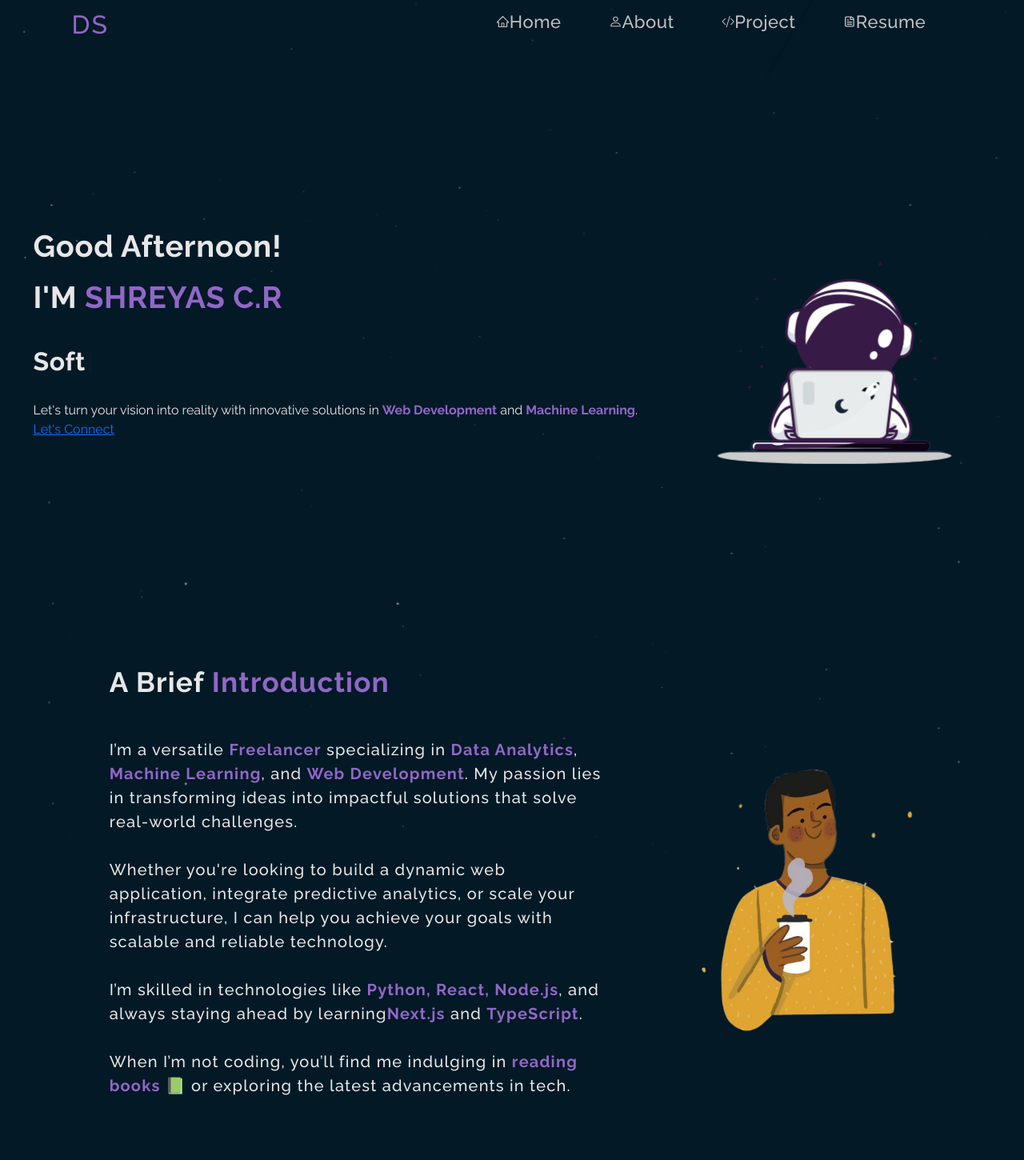
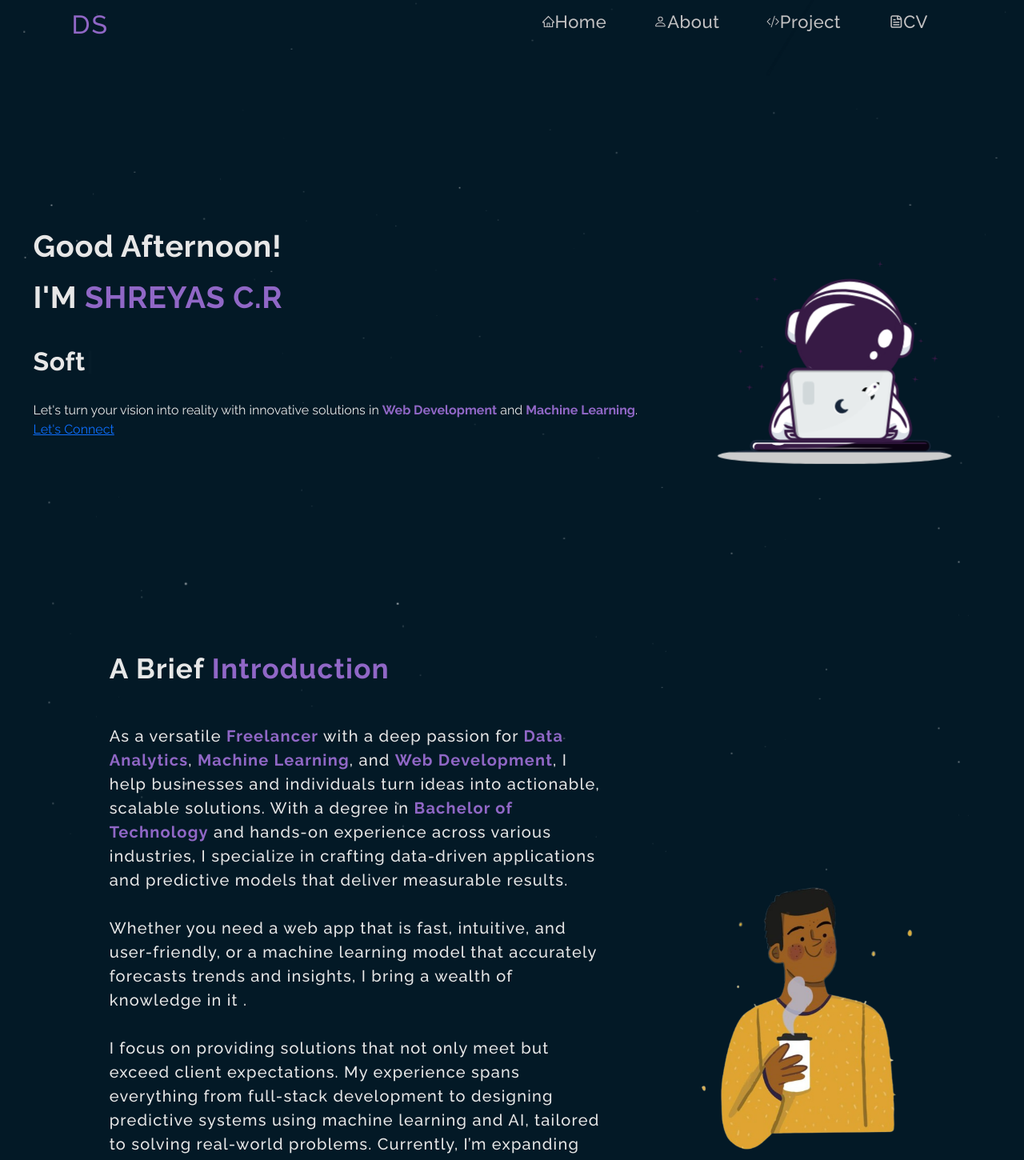
Before and after one commit to ssyasa/Portfolio, a React (Create React App) app: page / in a window 1280 px wide. Shown: the top 1450 px of the page at 80% size. Built offline with nearby package versions, Linux system fonts and the light colour scheme.

Commit message:
home page updated

```diff
--- a/src/Components/Home.js
+++ b/src/Components/Home.js
@@ -45,13 +45,14 @@ const Home = () => {
         <div className='AboutText'>
           <h1 className='AboutTextHeading'>A Brief <b>Introduction</b></h1>
           <p>
-            I’m a versatile <b>Freelancer</b> specializing in <b>Data Analytics</b>, <b>Machine Learning</b>, and <b>Web Development</b>.
-            My passion lies in transforming ideas into impactful solutions that solve real-world challenges.<br /><br />
-            Whether you're looking to build a dynamic web application, integrate predictive analytics, or scale your infrastructure,
-            I can help you achieve your goals with scalable and reliable technology.<br /><br />
-            I’m skilled in technologies like <b>Python, React, Node.js</b>, and always staying ahead by learning
-            <b>Next.js</b> and <b>TypeScript</b>.<br /><br />
-            When I’m not coding, you’ll find me indulging in <b>reading books 📗</b> or exploring the latest advancements in tech.
+            As a versatile <b>Freelancer</b> with a deep passion for <b>Data Analytics</b>, <b>Machine Learning</b>, and <b>Web Development</b>, I help businesses and individuals turn ideas into actionable, scalable solutions.
+            With a degree in <b>Bachelor of Technology</b> and hands-on experience across various industries, I specialize in crafting data-driven applications and predictive models that deliver measurable results.<br /><br />
+
+            Whether you need a web app that is fast, intuitive, and user-friendly, or a machine learning model that accurately forecasts trends and insights, I bring a wealth of knowledge in it . <br /><br />
+
+            I focus on providing solutions that not only meet but exceed client expectations. My experience spans everything from full-stack development to designing predictive systems using machine learning and AI, tailored to solving real-world problems. Currently, I’m expanding my expertise into <b>Next.js</b> and <b>TypeScript</b> to stay on the cutting edge of web technologies.<br /><br />
+
+            When I'm not building innovative projects, you’ll find me exploring emerging technologies, reading thought-provoking books 📗, and constantly seeking new ways to make an impact in the tech world. Let’s collaborate to bring your next big idea to life!
           </p>
         </div>
 
--- a/src/Components/Navbar.js
+++ b/src/Components/Navbar.js
@@ -54,7 +54,7 @@ const Nav = () => {
             <li onClick={hideMenu}><Link to="/"><AiOutlineHome/> Home</Link></li>
             <li onClick={hideMenu}><Link to="/About"><BsPerson/> About</Link></li>
             <li onClick={hideMenu}><Link to="/Project"><BsCodeSlash/> Project</Link></li>
-            <li onClick={hideMenu}><Link to="/Resume"><CgFileDocument/> Resume</Link></li>
+            <li onClick={hideMenu}><Link to="/Resume"><CgFileDocument/>CV</Link></li>
         </ul>
 
     </nav>
```
